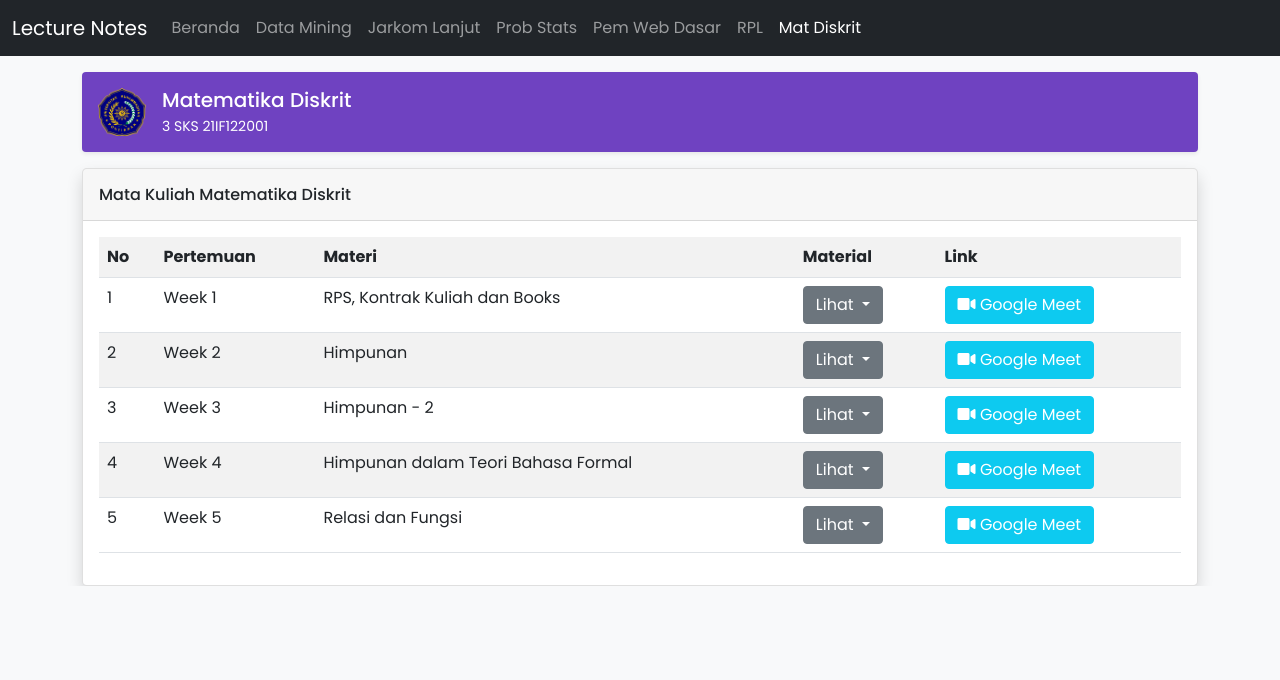
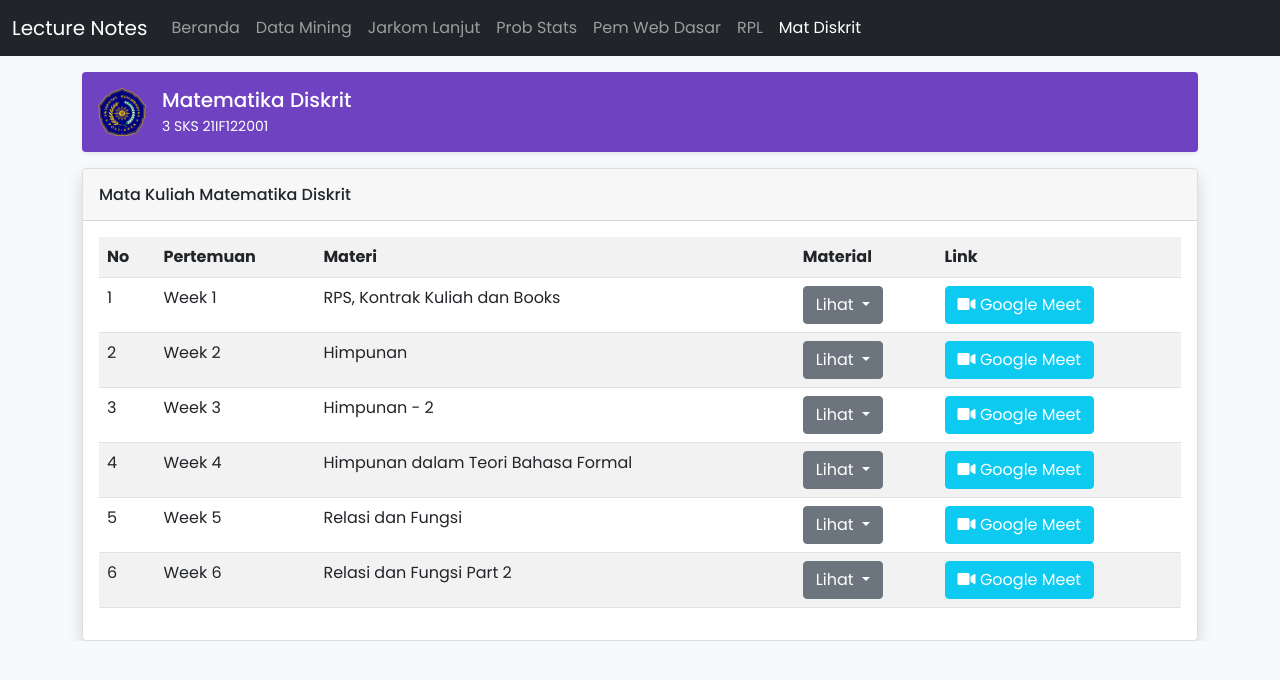
Before and after one commit to asrulabdullah99/mat_disk, a plain HTML site: page index.html in a window 1280 px wide. Drawn offline with Linux system fonts and the light colour scheme.

Commit message:
materi baru

```diff
--- a/index.html
+++ b/index.html
@@ -339,6 +339,47 @@
                   >
                 </td>
               </tr>
+              <tr>
+                <td>6</td>
+                <td>Week 6</td>
+                <td>Relasi dan Fungsi Part 2</td>
+                <td>
+                  <div class="dropdown">
+                    <a
+                      class="btn btn-secondary dropdown-toggle"
+                      href="#"
+                      role="button"
+                      id="dropdownMenuLink"
+                      data-bs-toggle="dropdown"
+                      aria-expanded="true"
+                    >
+                      Lihat
+                    </a>
+
+                    <ul
+                      class="dropdown-menu"
+                      aria-labelledby="dropdownMenuLink"
+                    >
+                      <li>
+                        <a
+                          class="dropdown-item"
+                          target="_blank"
+                          href="https://drive.google.com/file/d/1GIB5f_4IfYiKLiPkPtf6RtlgU-UVsCM1/view?usp=sharing"
+                          >Slide</a
+                        >
+                      </li>
+                    </ul>
+                  </div>
+                </td>
+                <td>
+                  <a
+                    href="https://meet.google.com/awf-auun-hhh"
+                    target="_blank"
+                    class="btn btn-info text-white text-nowrap"
+                    ><i class="fas fa-video"></i> Google Meet</a
+                  >
+                </td>
+              </tr>
             </table>
           </div>
         </div>
```
